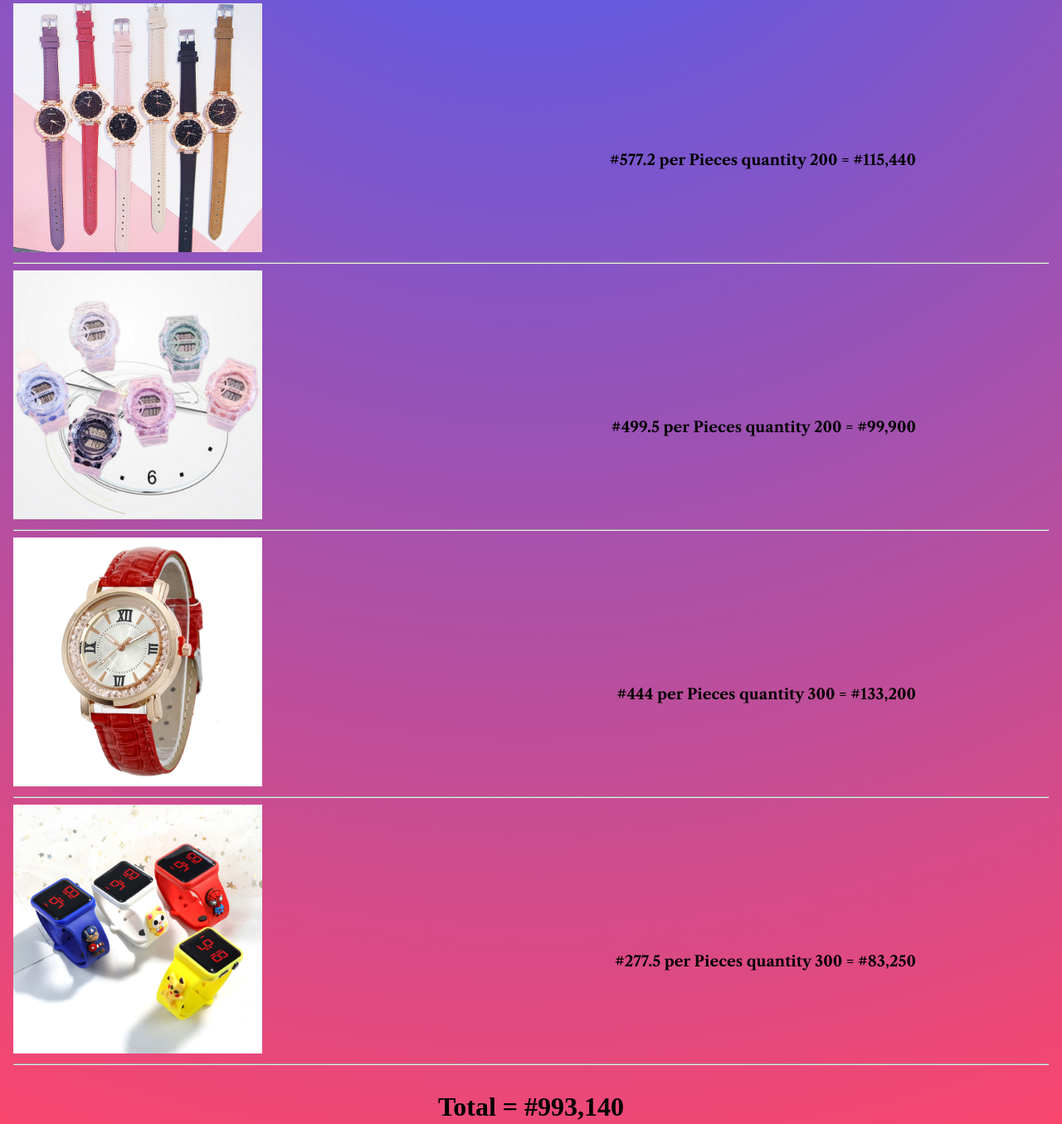
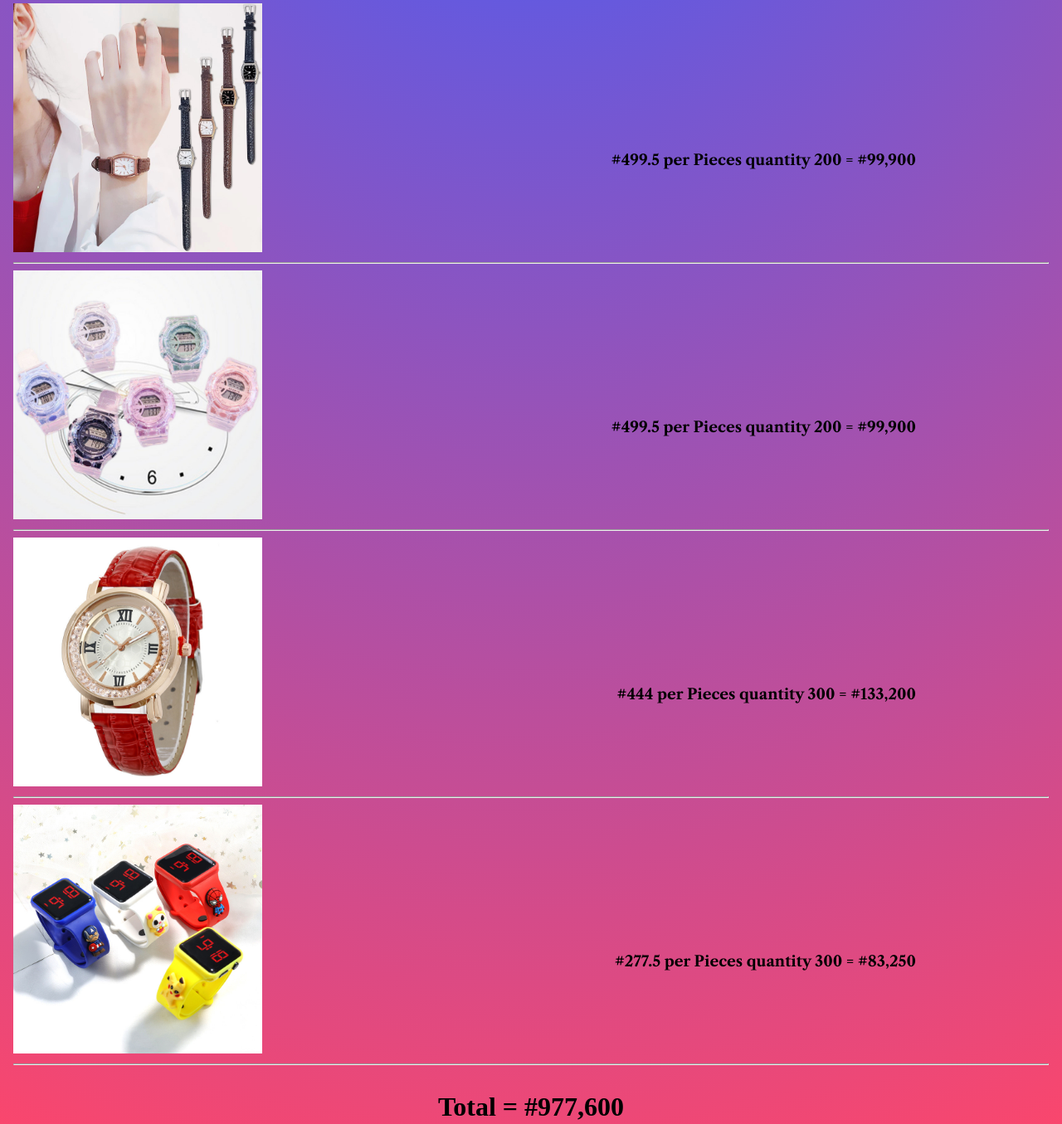
Before and after one commit to JosephAbuchi/order, a plain HTML site: page index.html in a window 1280 px wide. Shown: the part 2149-3504 px from the top of the page at 83% size. Drawn offline with nearby package versions, Linux system fonts and the light colour scheme.

Commit message:
Update index.html

```diff
--- a/index.html
+++ b/index.html
@@ -68,10 +68,9 @@
       </div>
 
       <hr />
-      <div>
-        <img src="images/photo 17.JPG" alt="" />
-        <p>#577.2 per Pieces quantity 200 = #115,440</p>
-
+   <div>
+        <img src="images/photo 18.JPG" alt="" />
+        <p>#499.5 per Pieces quantity 200 = #99,900</p>
       </div>
       <hr />
 
@@ -99,7 +98,7 @@
       <div class="span-sec">
         <span><strong>Total</strong></span>
         <span><strong>=</strong></span>
-        <span><strong>#993,140</strong></span>
+        <span><strong>#977,600</strong></span>
       </div>
     </div>
   </body>
```
